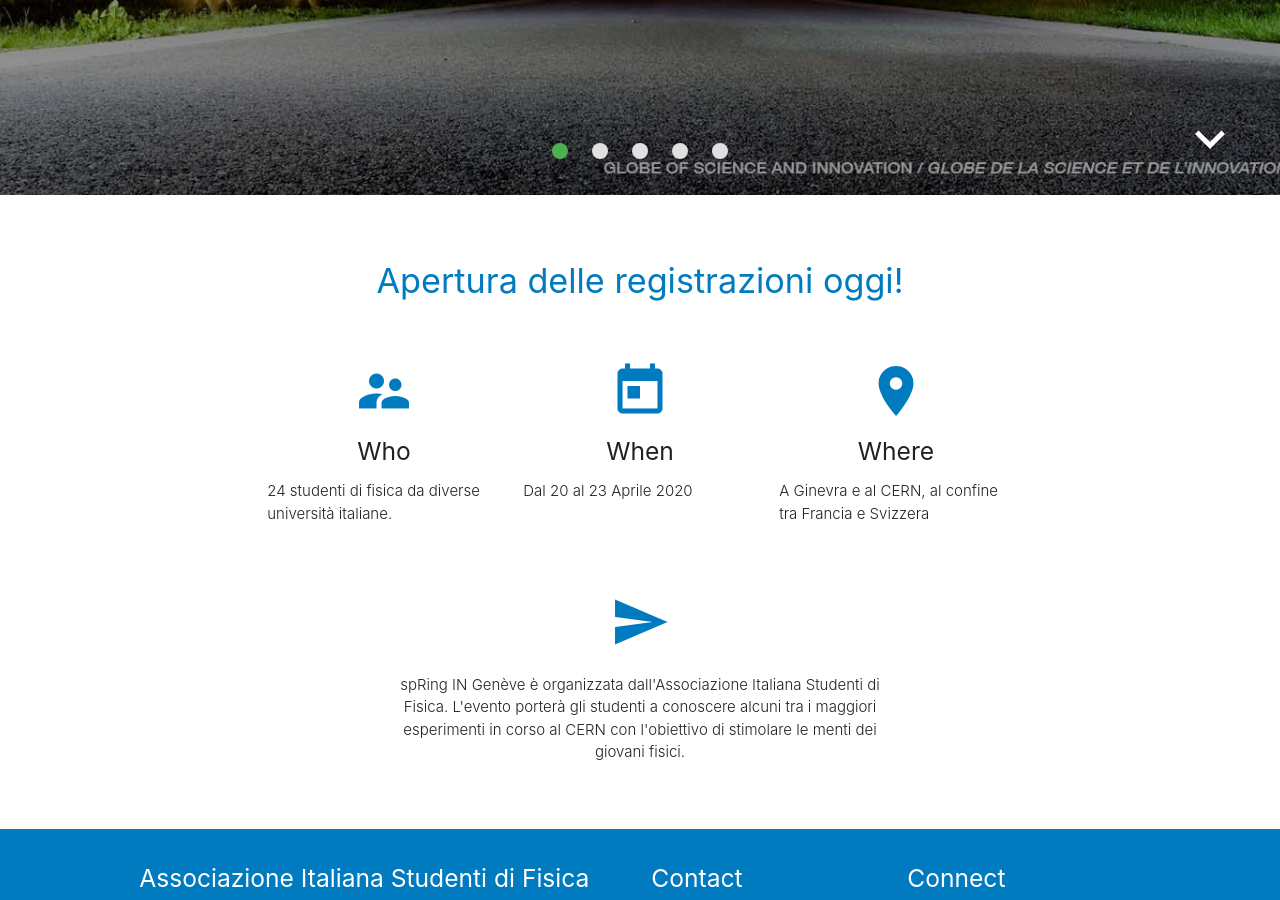
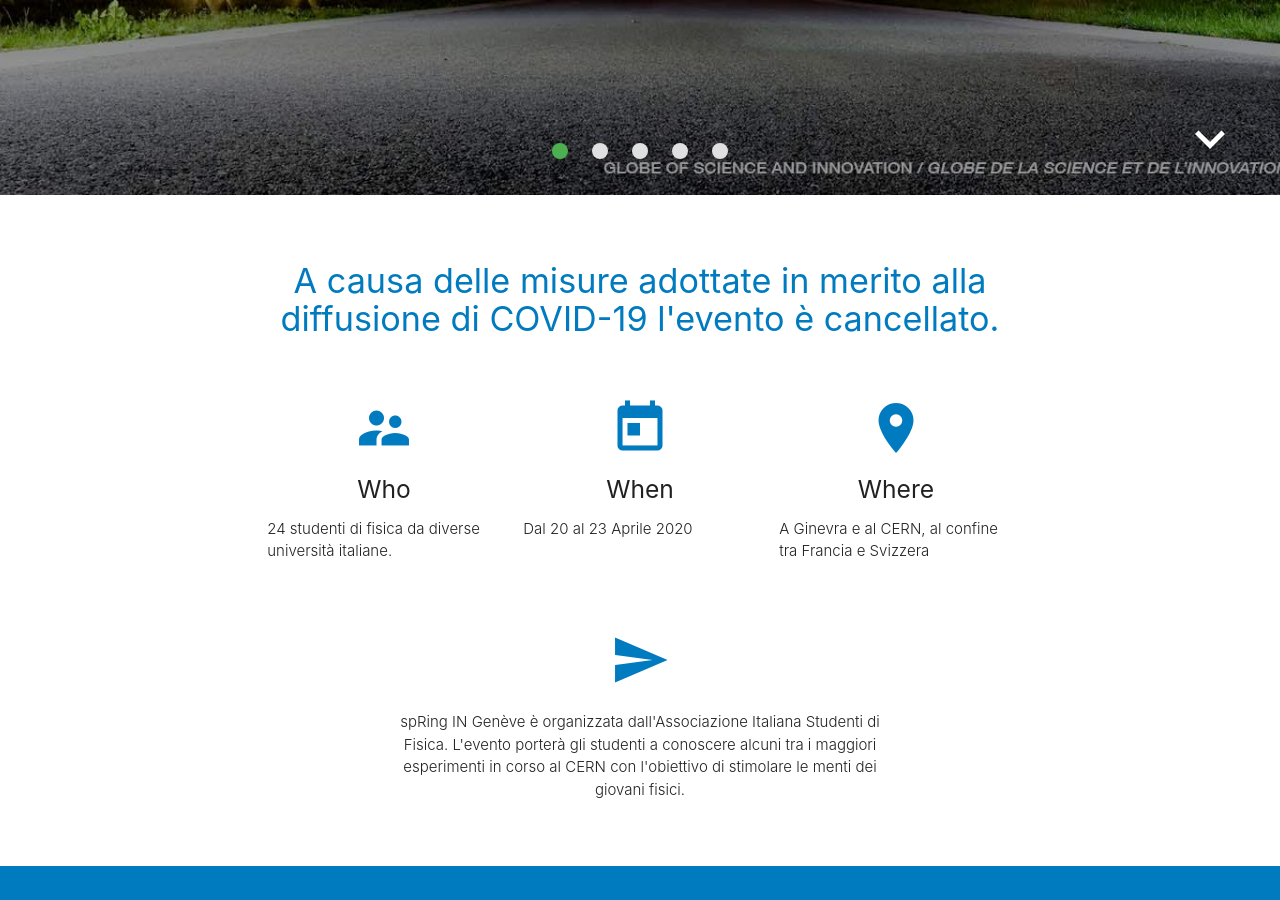
Before and after one commit to ai-sf/ring20, a Jekyll site: the page built from index.html, in a window 1280 px wide and 900 px high, scrolled down 705 px. Built offline with Jekyll 4.4.1, drawn with Linux system fonts in a browser that asks for light colours; nearby versions of some CDN libraries.

Commit message:
Update index.html

```diff
--- a/index.html
+++ b/index.html
@@ -22,7 +22,7 @@ script: home.js
 <div class="no-pad-top" id="index-page">
   <div class="container">
 <div class="row">
-    <h3 id="regtext" class="center custom1-text"> Apertura delle registrazioni oggi!</h3>
+    <h3 id="regtext" class="center custom1-text"> A causa delle misure adottate in merito alla diffusione di COVID-19 l'evento è cancellato.</h3>
 </div>
     <!--   Icon Section   -->
     <div class="section">
```
